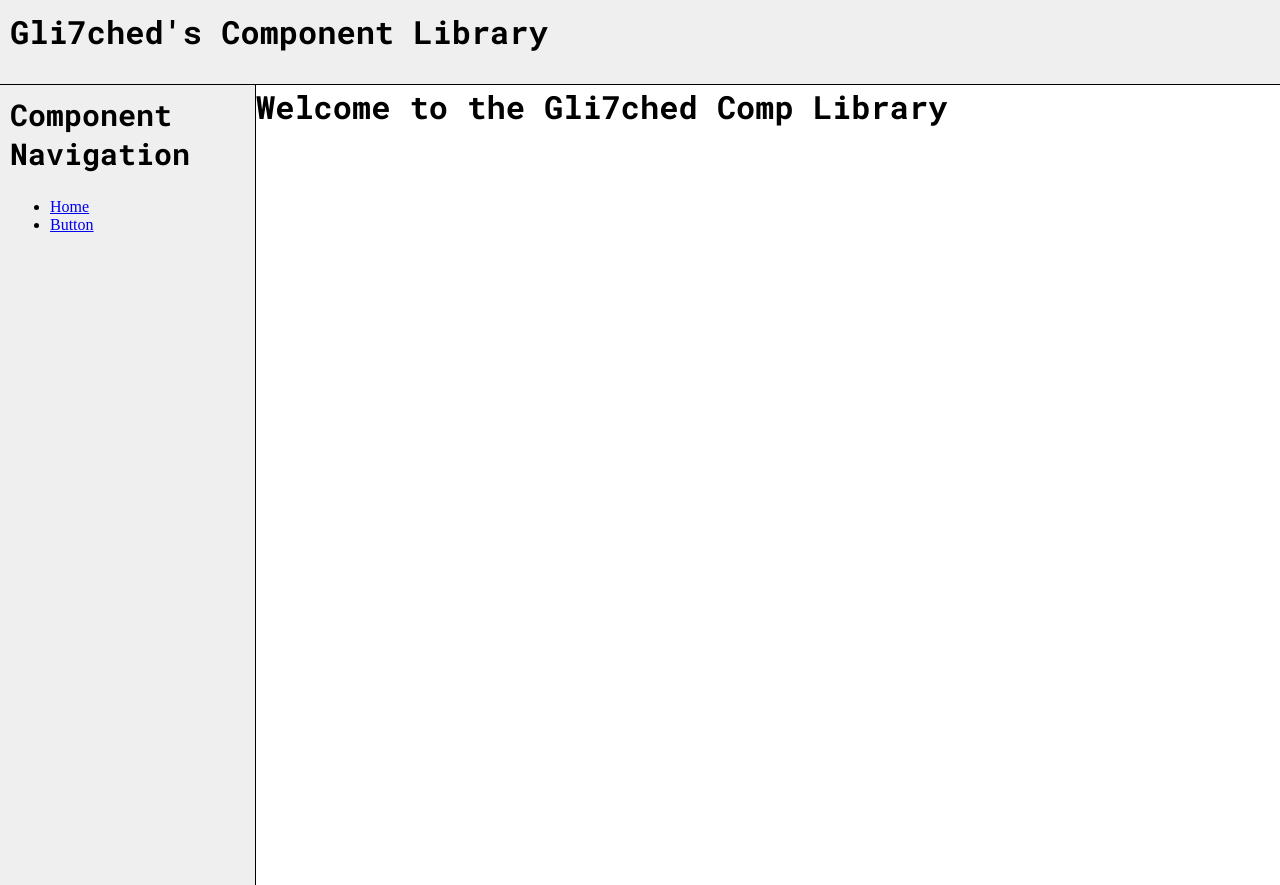
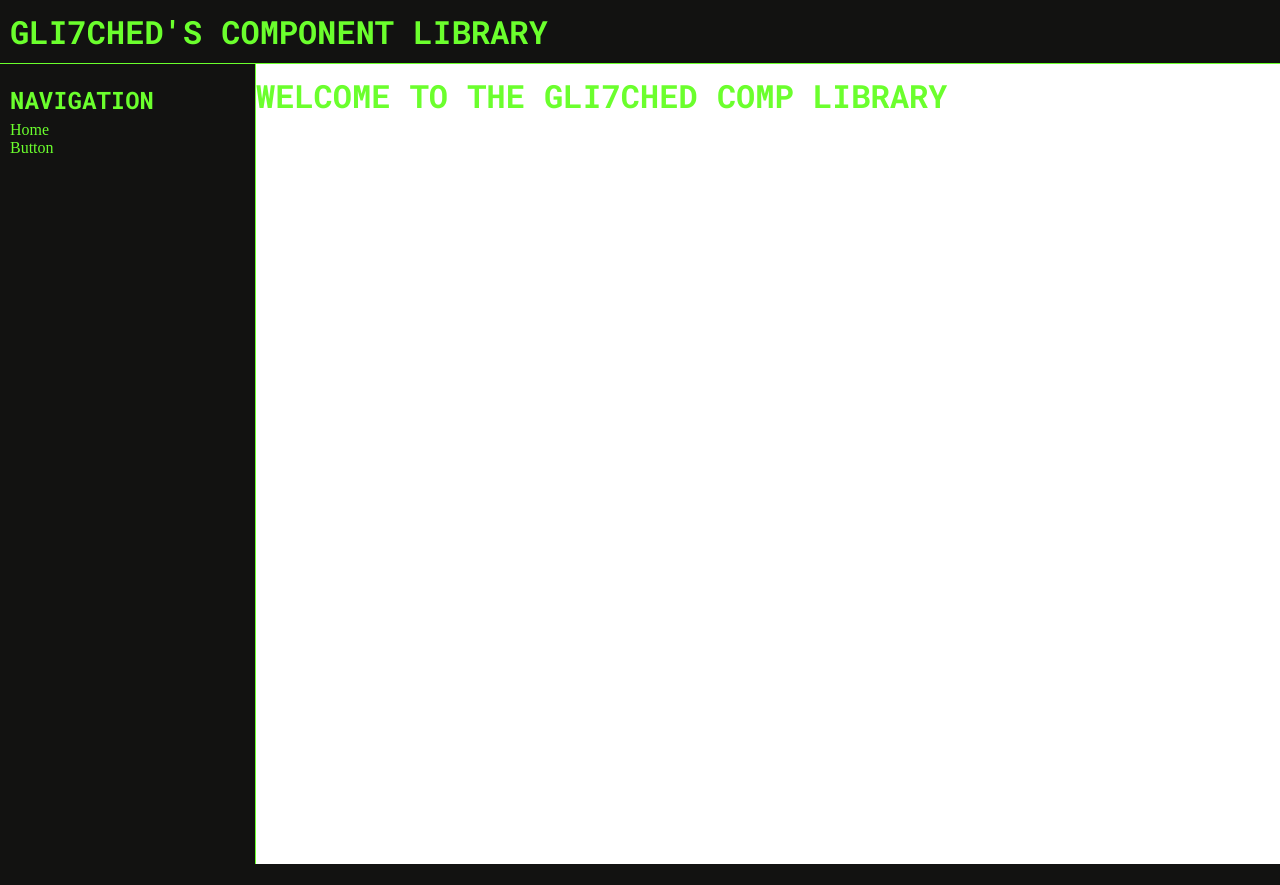
Before and after one commit to karlchvojka/react-comp-library, a React (Create React App) app in the folder example/: page / in a window 1280 px wide. After the commit the page ends 864 px from the top, so only its background shows below. Built offline with nearby package versions, Linux system fonts and the light colour scheme.

Commit message:
Added styling to layout

```diff
--- a/example/src/App.js
+++ b/example/src/App.js
@@ -17,7 +17,7 @@ const App = () => {
     </header>
     <main>
       <aside className="mainSidebar">
-        <h2>Component Navigation</h2>
+        <h2>Navigation</h2>
         <nav>
           <ul>
             <li>
--- a/example/src/App.scss
+++ b/example/src/App.scss
@@ -3,73 +3,116 @@
 
 // Variable Declarations
 $headerFont: 'Roboto Mono', monospace;
+$dGrey: #121211;
+$lGreen: #6BFF2D;
+$lBlue: #47B1FF;
+
+/* Color Theme Swatches in Hex */
+.Cyberpunk-1-hex { color: #121211; }
+.Cyberpunk-2-hex { color: #171716; }
+.Cyberpunk-3-hex { color: #232423; }
+.Cyberpunk-4-hex { color: #30302F; }
+.Cyberpunk-5-hex { color: #6BFF2D; }
 
 // Resets
 body {
   margin: 0px;
+  background-color:#121211;
 }
 
 // styles
 
 // Font styles
-
 h1, h2, h3, h4, h5, h6 {
   font-family: $headerFont;
+  text-transform:uppercase;
+  margin:10px 0px 10px 0px;
 }
 
 h1 {
+  color: $lGreen;
   font-size: 32px;
-  margin-top: 0px;
 }
 
 h2 {
+  color: $lGreen;
   font-size: 30px;
-  margin-top: 0px;
 }
 
 h3 {
+  color: $lGreen;
   font-size: 28px;
-  margin-top: 0px;
 }
 
 h4 {
+  color: $lGreen;
   font-size: 26px;
-  margin-top: 0px;
 }
 
 h5 {
+  color: $lGreen;
   font-size: 24px;
-  margin-top: 0px;
 }
 
 h6 {
+  color: $lGreen;
   font-size: 22px;
-  margin-top: 0px;
 }
 
 p {
+  color: #000;
   font-size: 18px;
-  margin-top: 0px;
+  margin:0px;
+}
+
+a:link, a:visited {
+  color: $lGreen;
+  text-decoration:none;
+}
+
+a:hover, a:active {
+  color: $lBlue;
+}
+
+// Default Element styles
+
+ul {
+  list-style: none;
+  padding-left:0px;
+  margin:0px;
 }
 
 header {
-  background-color: #efefef;
-  border-bottom:1px solid #000;
+  border-bottom:1px solid $lGreen;
   padding:10px;
   width:100vw;
+
+  h1 {
+    margin:0px;
+  }
 }
 
 main {
   display: grid;
   grid-template-columns: 20% 80%;
   height: 100vh;
+  background-color:#fff;
 
   aside.mainSidebar {
-    background-color:#efefef;
-    border-right:1px solid #000;
+    background-color:$dGrey;
+    border-right:1px solid $lGreen;
     padding:10px;
+
+    h2 {
+      font-size:24px;
+      margin-bottom:5px;
+    }
   }
-  .mainBody {
-    padding:10px;
+  .CompWikiWrap {
+    padding:0px 10px;
+
+    h1, h2, h3, h4, h5, h6 {
+      color: #171716
+    }
   }
 }
--- a/example/src/Components/Templates/component_wiki/index.js
+++ b/example/src/Components/Templates/component_wiki/index.js
@@ -11,7 +11,7 @@ const CompLayout = (props) => {
       <h1>This page for: A Button</h1>
 
       {/* Add component here. */}
-      <h2>Default Example</h2>
+      <h2>Example</h2>
       <Button text= "This is a button" />
 
       <h2>Description</h2>
@@ -45,6 +45,8 @@ const CompLayout = (props) => {
           </code>
         </div>
 
+        <h2>Other Examples</h2>
+
       </section>
     </section>
   )
```
